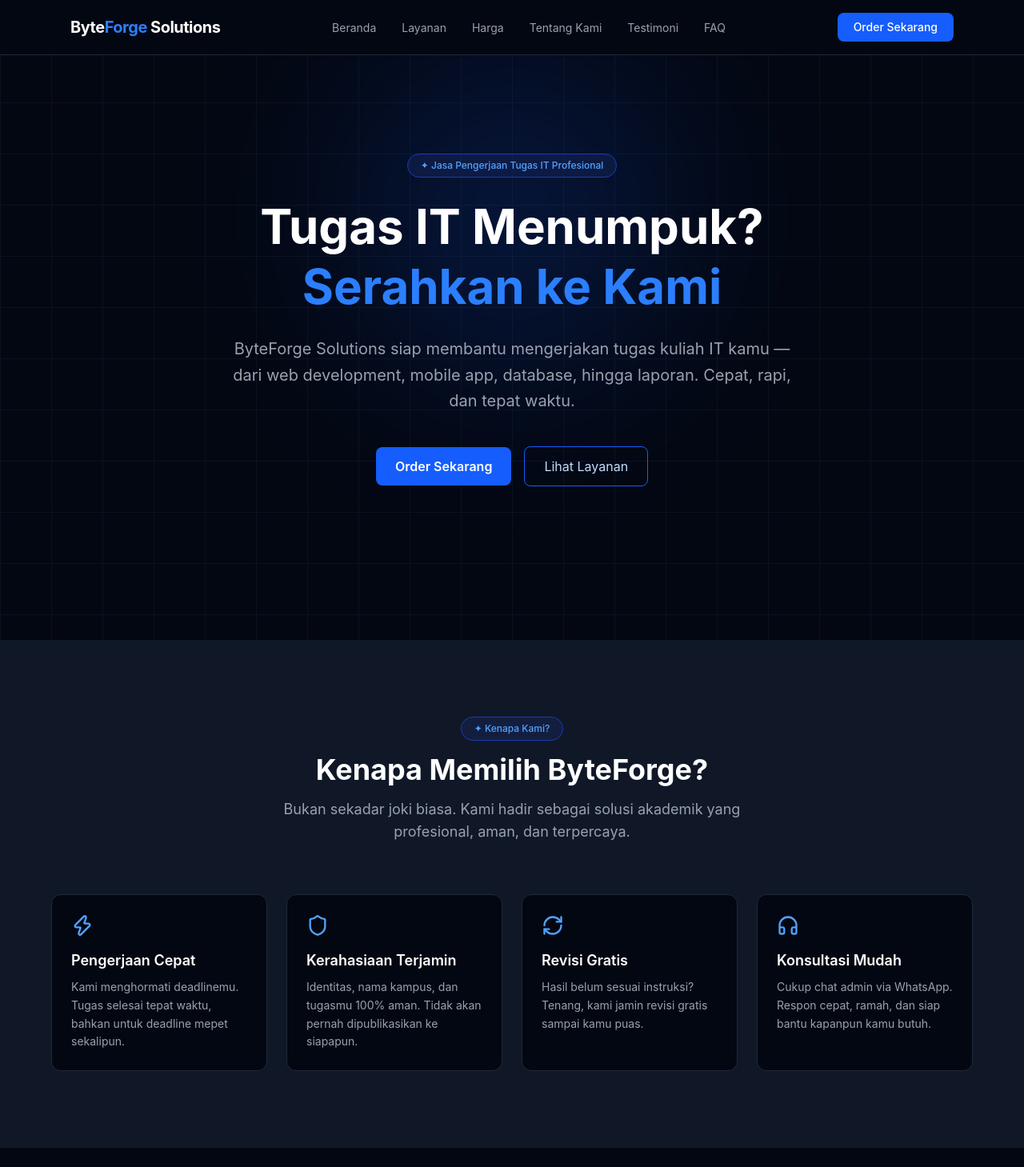
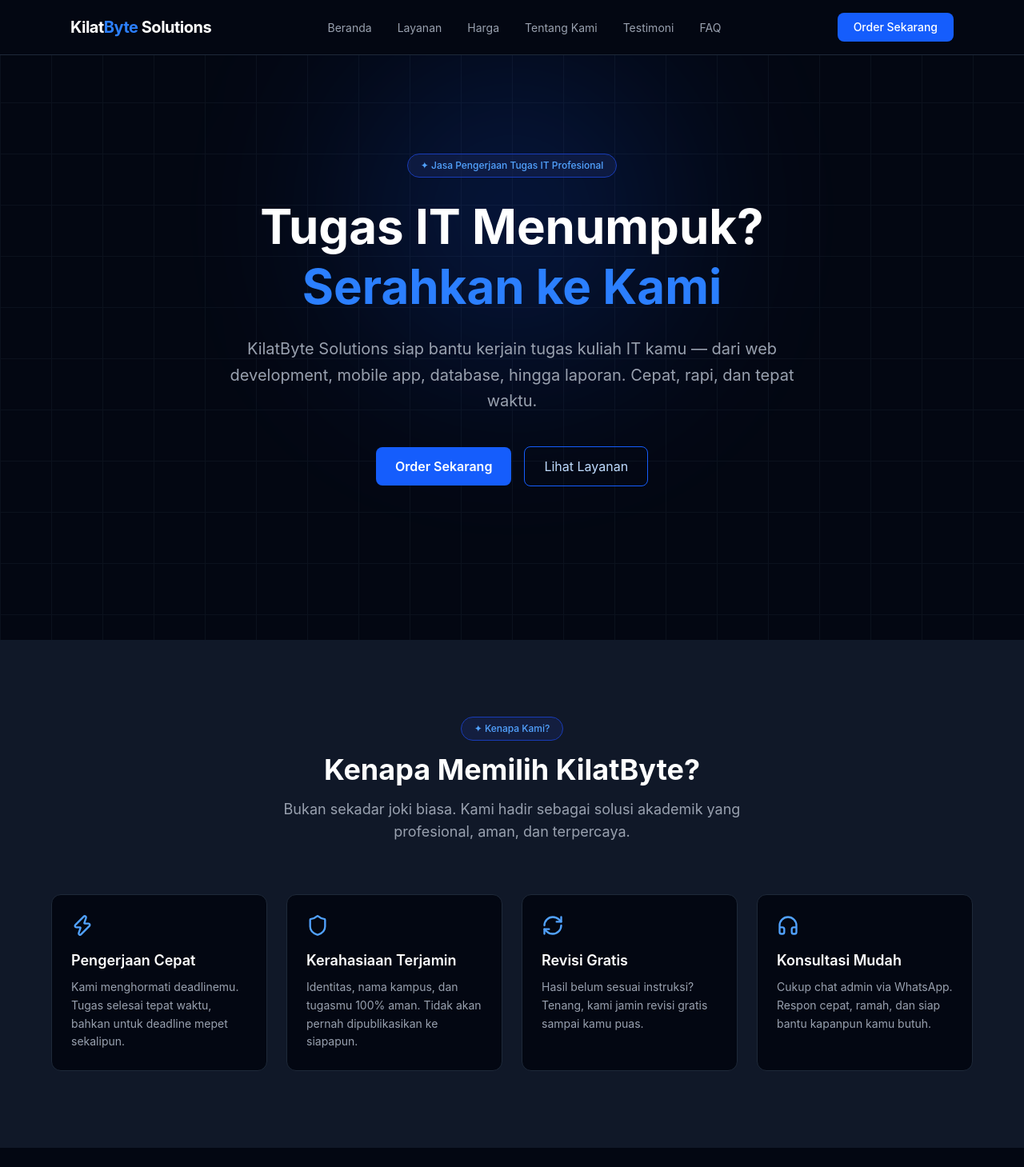
Before and after one commit to malik-hakim/ByteForge-Solutions, a React (Vite) app: page / in a window 1280 px wide. Shown: the top 1459 px of the page at 80% size. Built offline with nearby package versions, Linux system fonts and the light colour scheme.

Commit message:
chore: rename ByteForge to KilatByte Solutions

```diff
--- a/index.html
+++ b/index.html
@@ -5,7 +5,7 @@
     <meta name="viewport" content="width=device-width, initial-scale=1.0" />
     <meta name="theme-color" content="#030712" />
     <link rel="icon" type="image/svg+xml" href="/favicon.ico" />
-    <title>ByteForge Solutions</title>
+    <title>KilatByte Solutions</title>
   </head>
   <body>
     <div id="root"></div>
--- a/src/components/Navbar.jsx
+++ b/src/components/Navbar.jsx
@@ -19,7 +19,7 @@ function Navbar() {
 
         {/* Logo */}
         <Link to="/" className="text-white font-bold text-xl tracking-tight">
-          Byte<span className="text-blue-500">Forge</span> Solutions
+          Kilat<span className="text-blue-500">Byte</span> Solutions
         </Link>
 
         {/* Desktop Menu */}
--- a/src/components/SEO.jsx
+++ b/src/components/SEO.jsx
@@ -1,11 +1,10 @@
 import { Helmet } from 'react-helmet-async'
 
 function SEO({ title, description, keywords, url, type = 'website' }) {
-  const siteName = 'ByteForge Solutions'
-  const defaultDescription = 'ByteForge Solutions — Jasa pengerjaan tugas IT profesional untuk mahasiswa. Cepat, rapi, dan tepat waktu.'
-  const defaultKeywords = 'joki tugas, joki tugas IT, jasa tugas kuliah, joki coding, joki web, joki skripsi IT, ByteForge'
-  const baseUrl = 'https://byteforgesolutions.com'
-
+  const siteName = 'KilatByte Solutions'
+const defaultDescription = 'KilatByte Solutions — Jasa pengerjaan tugas IT profesional untuk mahasiswa. Cepat, rapi, dan tepat waktu.'
+const defaultKeywords = 'joki tugas, joki tugas IT, jasa tugas kuliah, joki coding, joki web, joki skripsi IT, KilatByte'
+const baseUrl = 'https://kilatbytesolutions.com'
   const fullTitle = title ? `${title} — ${siteName}` : siteName
   const fullUrl = url ? `${baseUrl}${url}` : baseUrl
 
--- a/src/components/home/Hero.jsx
+++ b/src/components/home/Hero.jsx
@@ -26,7 +26,7 @@ function Hero() {
 
         {/* Subtext */}
         <p className="text-gray-400 text-lg md:text-xl leading-relaxed mb-10">
-          ByteForge Solutions siap membantu mengerjakan tugas kuliah IT kamu —
+          KilatByte Solutions siap bantu kerjain tugas kuliah IT kamu —
           dari web development, mobile app, database, hingga laporan. Cepat, rapi, dan tepat waktu.
         </p>
 
--- a/src/components/home/WhyUs.jsx
+++ b/src/components/home/WhyUs.jsx
@@ -34,7 +34,7 @@ function WhyUs() {
             ✦ Kenapa Kami?
           </span>
           <h2 className="text-3xl md:text-4xl font-bold text-white mb-4">
-            Kenapa Memilih ByteForge?
+            Kenapa Memilih KilatByte?
           </h2>
           <p className="text-gray-400 text-lg max-w-xl mx-auto">
             Bukan sekadar joki biasa. Kami hadir sebagai solusi akademik yang profesional, aman, dan terpercaya.
--- a/src/pages/About.jsx
+++ b/src/pages/About.jsx
@@ -5,7 +5,7 @@ function About() {
     <>
       <SEO
         title="Tentang Kami"
-        description="Kenali ByteForge Solutions lebih dekat. Kami adalah tim mahasiswa dan lulusan IT yang berdedikasi membantu sesama mahasiswa."
+        description="Kenali KilatByte Solutions lebih dekat. Kami adalah tim mahasiswa dan lulusan IT yang berdedikasi membantu sesama mahasiswa."
         url="/about"
       />
       <div>About</div>
--- a/src/pages/Home.jsx
+++ b/src/pages/Home.jsx
@@ -10,7 +10,7 @@ function Home() {
     <>
       <SEO
         title="Jasa Joki Tugas IT Profesional"
-        description="ByteForge Solutions siap bantu kerjain tugas kuliah IT kamu. Web, mobile, database, laporan, dan lainnya. Cepat, rapi, tepat waktu."
+        description="KilatByte Solutions siap bantu kerjain tugas kuliah IT kamu. Web, mobile, database, laporan, dan lainnya. Cepat, rapi, tepat waktu."
         keywords="joki tugas IT, jasa coding, joki web development, joki database, joki mobile app, tugas kuliah IT"
         url="/"
       />
```
